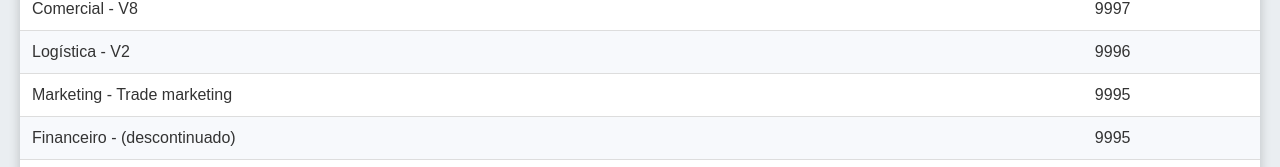
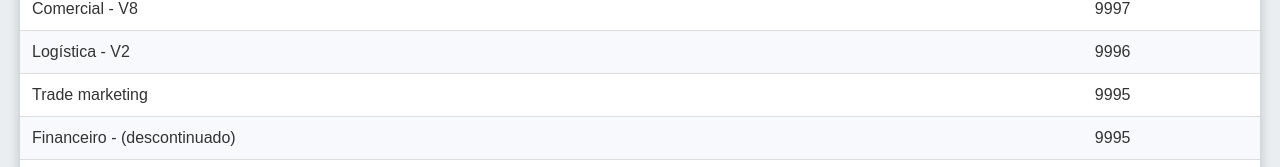
Before and after one commit to luizhermogenes/menuguimaraesbi, a plain HTML site: page index.html in a window 1280 px wide. Shown: the part 316-483 px from the top of the page. Drawn offline with nearby package versions, Linux system fonts and the light colour scheme.

Commit message:
Update index.html
Alterado o nome do painel do marketing

```diff
--- a/index.html
+++ b/index.html
@@ -210,7 +210,7 @@
 </tr>
 
 <tr data-link="https://app.powerbi.com/view?r=eyJrIjoiOGU1NWJmYTMtMzNjNy00YTYyLTgwOWQtOGQwMDUwOTZmMDc4IiwidCI6IjYzZTk3Njg0LTVlYTUtNGE2MS05MWJhLTQwODg2NTdkMjkxNSJ9">
-<td>Marketing - Trade marketing</td>
+<td>Trade marketing</td>
 <td>9995</td>
 </tr>
 
```
